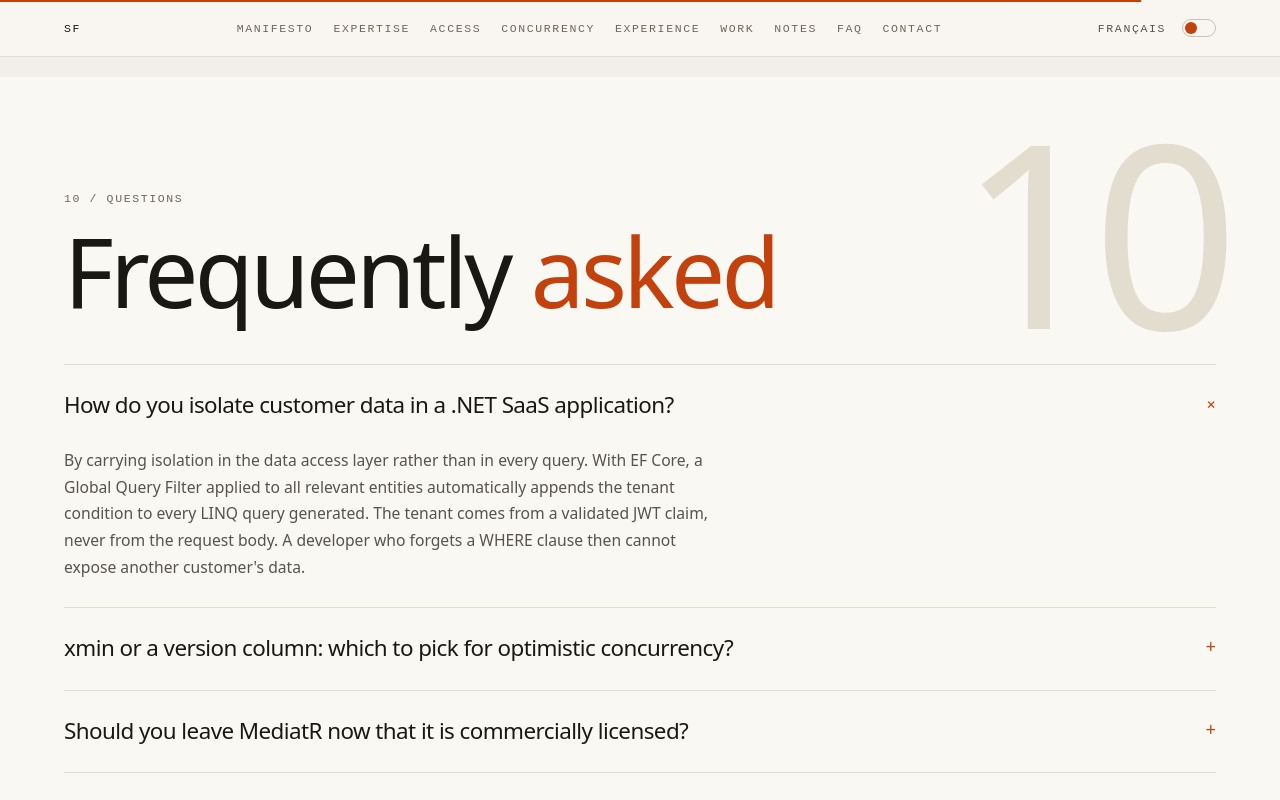
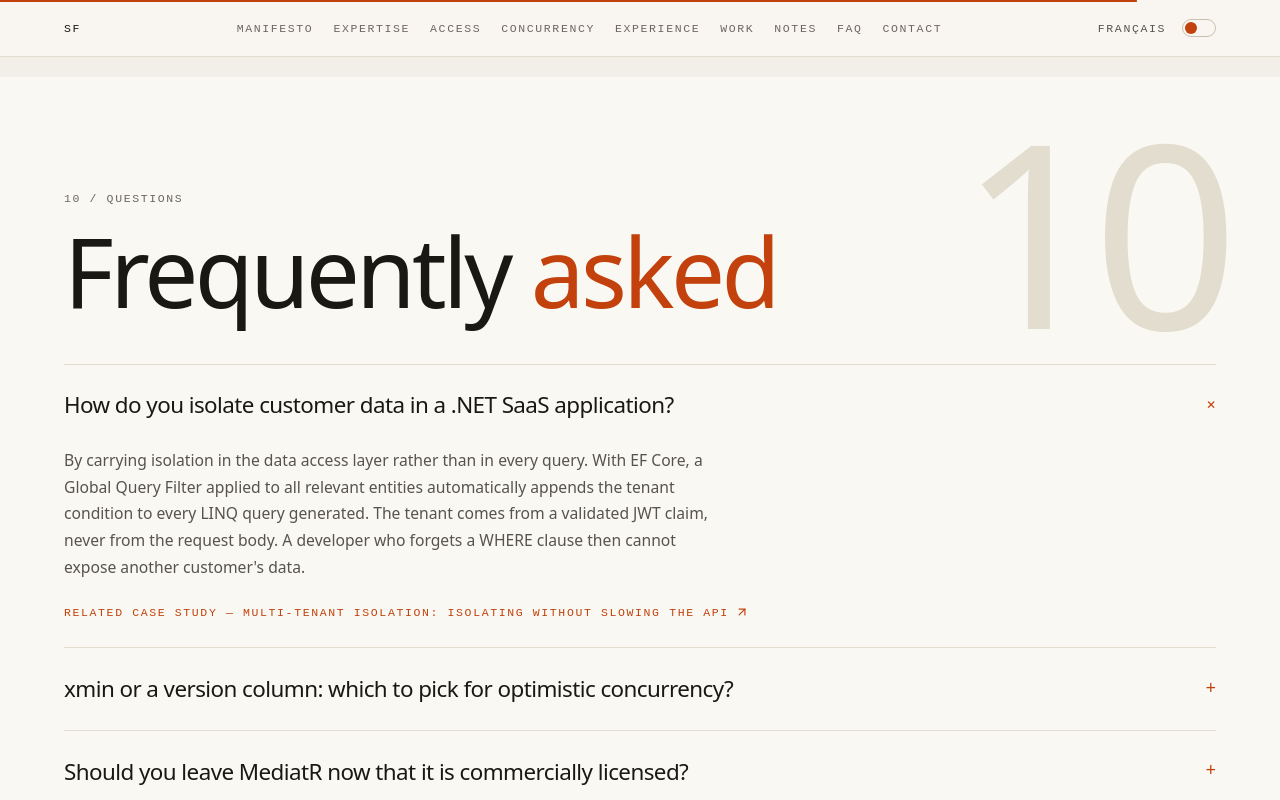
Before and after one commit to Fedi-soltani1/portfulio, a Next.js app: page /en in a window 1280 px wide. Both pictures are taken after a click on the heading "How do you isolate customer data in a .NET SaaS application?". Shown: the part 9612-10412 px from the top of the page. Built offline with nearby package versions, Linux system fonts and the light colour scheme; no server answers.

Commit message:
Link FAQ answers to their matching case study
Three of the four questions restate something a case study already
covers in depth, but nothing pointed a reader there. Adds a link at
the bottom of each answer to the case study that covers the same
mechanism in full.

```diff
--- a/components/sections/Faq.tsx
+++ b/components/sections/Faq.tsx
@@ -1,5 +1,7 @@
 import { useTranslations } from 'next-intl';
-import { FAQ_KEYS } from '@/lib/content';
+import { ArrowUpRight } from 'lucide-react';
+import { FAQ_KEYS, FAQ_RELATED_CASE, CASE_STUDIES } from '@/lib/content';
+import { Link } from '@/lib/i18n/navigation';
 import { Reveal } from '@/components/motion/Reveal';
 import { SectionHeader } from '@/components/layout/SectionHeader';
 
@@ -17,6 +19,8 @@ import { SectionHeader } from '@/components/layout/SectionHeader';
  */
 export function Faq() {
   const t = useTranslations('faq');
+  const tWork = useTranslations('work');
+  const tNotes = useTranslations('notes');
 
   return (
     <section id="faq" className="sec">
@@ -29,7 +33,13 @@ export function Faq() {
         />
 
         <Reveal stagger style={{ display: 'grid' }}>
-          {FAQ_KEYS.map((key) => (
+          {FAQ_KEYS.map((key) => {
+            const relatedSlug = FAQ_RELATED_CASE[key];
+            const relatedCase = relatedSlug
+              ? CASE_STUDIES.find((c) => c.slug === relatedSlug)
+              : undefined;
+
+            return (
               <details key={key} className="faq-item">
                 <summary>
                   <span
@@ -49,13 +59,32 @@ export function Faq() {
                     fontSize: '0.98rem',
                     lineHeight: 1.72,
                     maxWidth: '72ch',
-                  paddingBottom: '1.6rem',
+                    marginBottom: relatedCase ? '0.9rem' : 0,
                   }}
                 >
                   {t(`items.${key}.a`)}
                 </p>
+                {relatedCase && (
+                  <Link
+                    href={`/work/${relatedCase.slug}`}
+                    className="mono"
+                    style={{
+                      display: 'inline-flex',
+                      alignItems: 'center',
+                      gap: '0.4rem',
+                      color: 'var(--accent)',
+                      paddingBottom: '1.6rem',
+                    }}
+                  >
+                    {tNotes('relatedCaseLabel')}
+                    {' — '}
+                    {tWork(`items.${relatedCase.key}.title`)}
+                    <ArrowUpRight size={14} aria-hidden />
+                  </Link>
+                )}
               </details>
-          ))}
+            );
+          })}
         </Reveal>
       </div>
     </section>
--- a/lib/content.ts
+++ b/lib/content.ts
@@ -378,6 +378,19 @@ export const FAQ_KEYS = [
 
 export type FaqKey = (typeof FAQ_KEYS)[number];
 
+/**
+ * The case study that answers each question in full depth. Three of the
+ * four questions restate something a case study already covers — leaving
+ * that connection implicit meant a reader who wanted the full mechanism
+ * had to go find it themselves. `availability` has no matching case study
+ * on purpose: it is about the person, not the architecture.
+ */
+export const FAQ_RELATED_CASE: Partial<Record<FaqKey, CaseStudy['slug']>> = {
+  isolation: 'multi-tenant-isolation',
+  xminVsRowversion: 'optimistic-concurrency',
+  leaveMediatr: 'mediatr-migration',
+};
+
 /* ---------------------------------------------------------------- stack */
 
 export interface TechItem {
```
Lines whose indentation alone changed are shown as unchanged.
